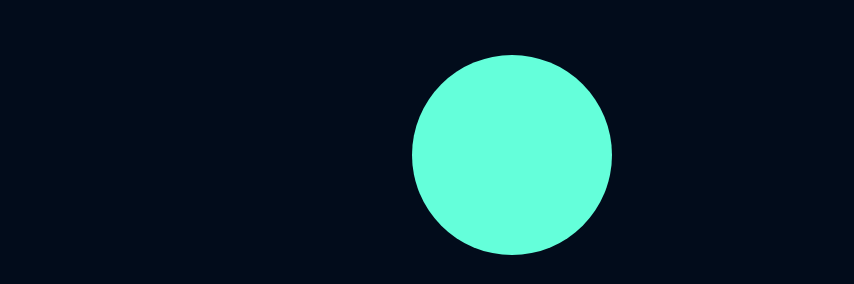
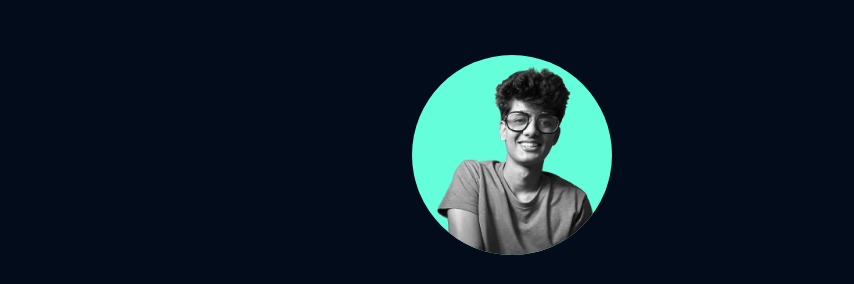
Before and after one commit to ishanyasith/ishanyasith.github.io, a plain HTML site: page index.html in a window 1280 px wide. Shown: the part 68-352 px from the top of the page, without its empty margins (128-982 px from the left). Drawn offline with nearby package versions, Linux system fonts and the light colour scheme.

Commit message:
img path changed

```diff
--- a/index.html
+++ b/index.html
@@ -43,7 +43,7 @@
     <section class="home container" id ="home" >
         <div class="home-content">
             <div class="home-img">
-                <img src="img/me.png" alt="">
+                <img src="me.png" alt="">
             </div>
             <div class="home-text">
                 <h3>Hello</h3>
```
